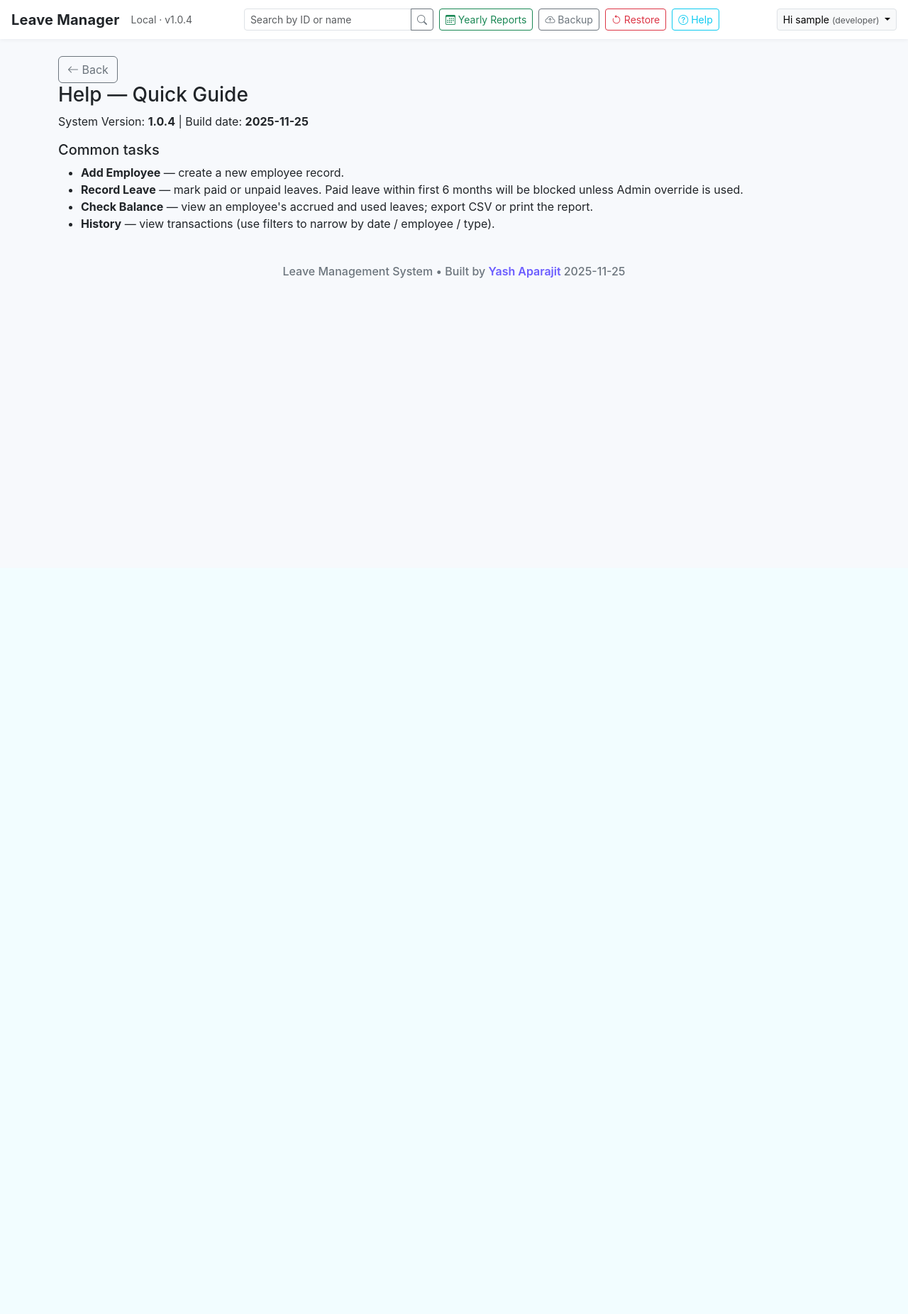
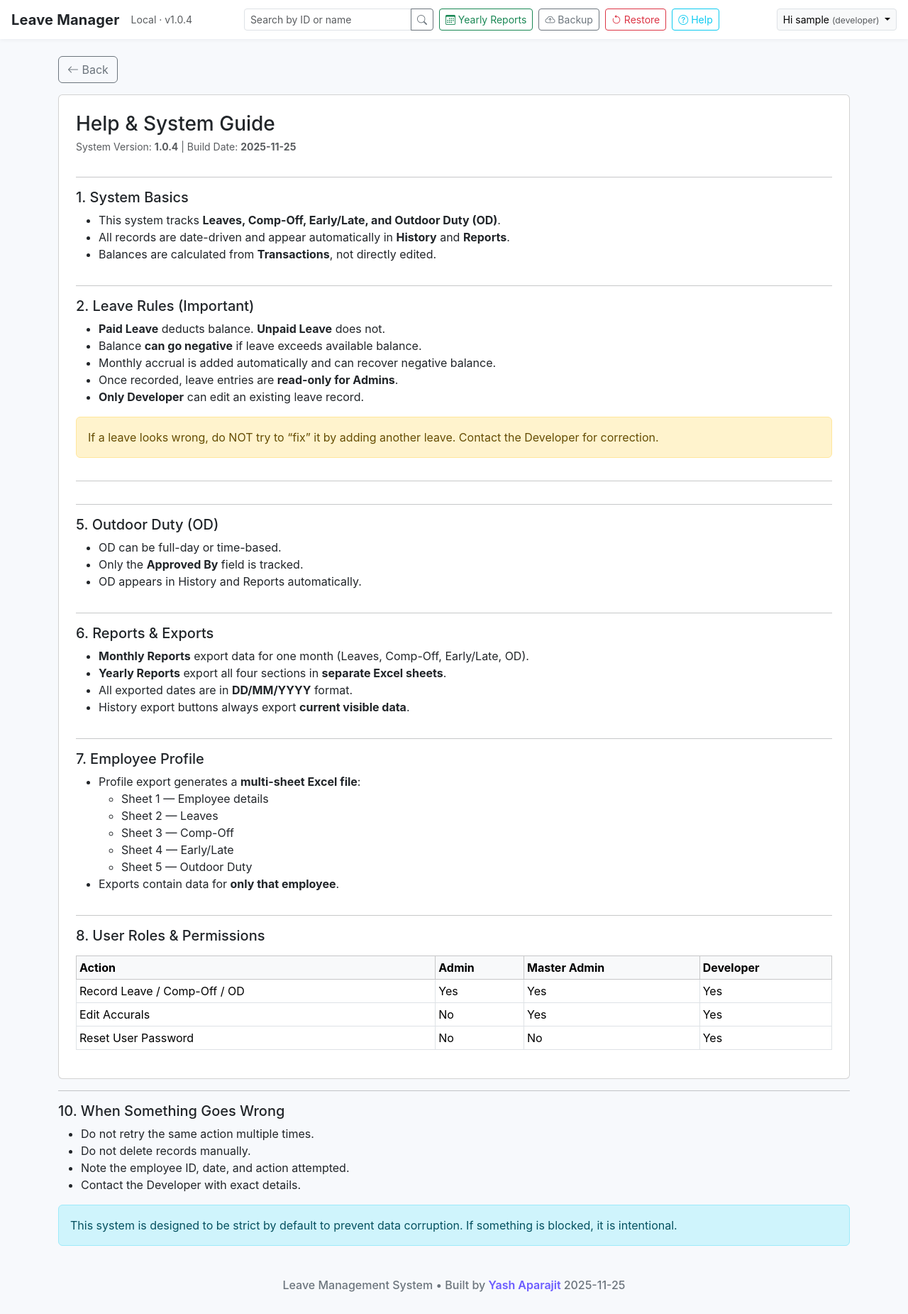
Before and after one commit to Yash-Aparajit/Leave-Management-System, a Flask app: page /help in a window 1280 px wide. Shown: the whole page at 71% size. Before the commit the page ends 392 px from the top, so only its background shows below. Run offline with Flask 3, Linux system fonts and the light colour scheme; the visitor is signed in with stand-in values (Sample User, id 1).

Commit message:
Revise help.html for system guide and user roles
Updated help page to include detailed system guide and rules.

```diff
--- a/templates/help.html
+++ b/templates/help.html
@@ -1,14 +1,134 @@
 {% extends 'base.html' %}
+{% block title %}Help & System Guide{% endblock %}
+
 {% block content %}
-<a class='btn btn-outline-secondary back-btn' href='{{ url_for("index") }}'><i class='bi bi-arrow-left'></i> Back</a>
-<h3>Help — Quick Guide</h3>
-<p>System Version: <strong>{{ system_version }}</strong> | Build date: <strong>{{ build_date }}</strong></p>
+<a class="btn btn-outline-secondary back-btn" href="{{ url_for('index') }}">
+  <i class="bi bi-arrow-left"></i> Back
+</a>
 
-<h5>Common tasks</h5>
-<ul>
-  <li><strong>Add Employee</strong> — create a new employee record.</li>
-  <li><strong>Record Leave</strong> — mark paid or unpaid leaves. Paid leave within first 6 months will be blocked unless Admin override is used.</li>
-  <li><strong>Check Balance</strong> — view an employee's accrued and used leaves; export CSV or print the report.</li>
-  <li><strong>History</strong> — view transactions (use filters to narrow by date / employee / type).</li>
-</ul>
+<div class="card p-4 mt-3">
+  <h3 class="mb-1">Help & System Guide</h3>
+  <div class="small text-muted mb-3">
+    System Version: <strong>{{ system_version }}</strong> |
+    Build Date: <strong>{{ build_date }}</strong>
+  </div>
+
+  <hr>
+
+  <!-- SYSTEM BASICS -->
+  <h5>1. System Basics</h5>
+  <ul>
+    <li>This system tracks <strong>Leaves, Comp-Off, Early/Late, and Outdoor Duty (OD)</strong>.</li>
+    <li>All records are date-driven and appear automatically in <strong>History</strong> and <strong>Reports</strong>.</li>
+    <li>Balances are calculated from <strong>Transactions</strong>, not directly edited.</li>
+  </ul>
+
+  <hr>
+
+  <!-- LEAVES -->
+  <h5>2. Leave Rules (Important)</h5>
+  <ul>
+    <li><strong>Paid Leave</strong> deducts balance. <strong>Unpaid Leave</strong> does not.</li>
+    <li>Balance <strong>can go negative</strong> if leave exceeds available balance.</li>
+    <li>Monthly accrual is added automatically and can recover negative balance.</li>
+    <li>Once recorded, leave entries are <strong>read-only for Admins</strong>.</li>
+    <li><strong>Only Developer</strong> can edit an existing leave record.</li>
+  </ul>
+
+  <div class="alert alert-warning">
+    If a leave looks wrong, do NOT try to “fix” it by adding another leave.
+    Contact the Developer for correction.
+  </div>
+
+  <hr>
+
+  <hr>
+
+  <!-- OUTDOOR DUTY -->
+  <h5>5. Outdoor Duty (OD)</h5>
+  <ul>
+    <li>OD can be full-day or time-based.</li>
+    <li>Only the <strong>Approved By</strong> field is tracked.</li>
+    <li>OD appears in History and Reports automatically.</li>
+  </ul>
+
+  <hr>
+
+  <!-- REPORTS -->
+  <h5>6. Reports & Exports</h5>
+  <ul>
+    <li><strong>Monthly Reports</strong> export data for one month (Leaves, Comp-Off, Early/Late, OD).</li>
+    <li><strong>Yearly Reports</strong> export all four sections in <strong>separate Excel sheets</strong>.</li>
+    <li>All exported dates are in <strong>DD/MM/YYYY</strong> format.</li>
+    <li>History export buttons always export <strong>current visible data</strong>.</li>
+  </ul>
+
+  <hr>
+
+  <!-- EMPLOYEE PROFILE -->
+  <h5>7. Employee Profile</h5>
+  <ul>
+    <li>Profile export generates a <strong>multi-sheet Excel file</strong>:</li>
+    <ul>
+      <li>Sheet 1 — Employee details</li>
+      <li>Sheet 2 — Leaves</li>
+      <li>Sheet 3 — Comp-Off</li>
+      <li>Sheet 4 — Early/Late</li>
+      <li>Sheet 5 — Outdoor Duty</li>
+    </ul>
+    <li>Exports contain data for <strong>only that employee</strong>.</li>
+  </ul>
+
+  <hr>
+
+  <!-- ROLES -->
+  <h5>8. User Roles & Permissions</h5>
+  <div class="table-responsive"></div>
+    <table class="table table-sm table-bordered mt-2">
+      <thead class="table-light">
+        <tr>
+          <th>Action</th>
+          <th>Admin</th>
+          <th>Master Admin</th>
+          <th>Developer</th>
+        </tr>
+      </thead>
+      <tbody>
+        <tr>
+          <td>Record Leave / Comp-Off / OD</td>
+          <td>Yes</td>
+          <td>Yes</td>
+          <td>Yes</td>
+        </tr>
+        <tr>
+          <td>Edit Accurals</td>
+          <td>No</td>
+          <td>Yes</td>
+          <td>Yes</td>
+        </tr>
+        <tr>
+          <td>Reset User Password</td>
+          <td>No</td>
+          <td>No</td>
+          <td>Yes</td>
+        </tr>
+      </tbody>
+    </table>
+  </div>
+  <hr>
+
+  <!-- SUPPORT -->
+  <h5>10. When Something Goes Wrong</h5>
+  <ul>
+    <li>Do not retry the same action multiple times.</li>
+    <li>Do not delete records manually.</li>
+    <li>Note the employee ID, date, and action attempted.</li>
+    <li>Contact the Developer with exact details.</li>
+  </ul>
+
+  <div class="alert alert-info mt-3">
+    This system is designed to be strict by default to prevent data corruption.
+    If something is blocked, it is intentional.
+  </div>
+</div>
 {% endblock %}
```
